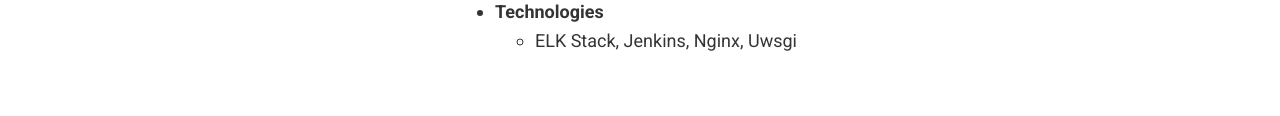
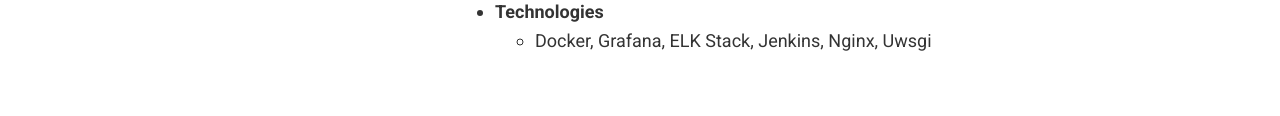
Before and after one commit to advaitkunte/advaitkunte.github.io, a plain HTML site: page index.html in a window 1280 px wide. Shown: the part 2638-2754 px from the top of the page. Drawn offline with nearby package versions, Linux system fonts and the light colour scheme; a script that the page names is missing; some icons are missing.

Commit message:
added HPE

```diff
--- a/index.html
+++ b/index.html
@@ -896,7 +896,7 @@
 </li>
 <li><strong>Technologies</strong>
 <ul>
-<li>ELK Stack, Jenkins, Nginx, Uwsgi</li>
+<li>Docker, Grafana, ELK Stack, Jenkins, Nginx, Uwsgi</li>
 </ul>
 </li>
 </ul>
```
